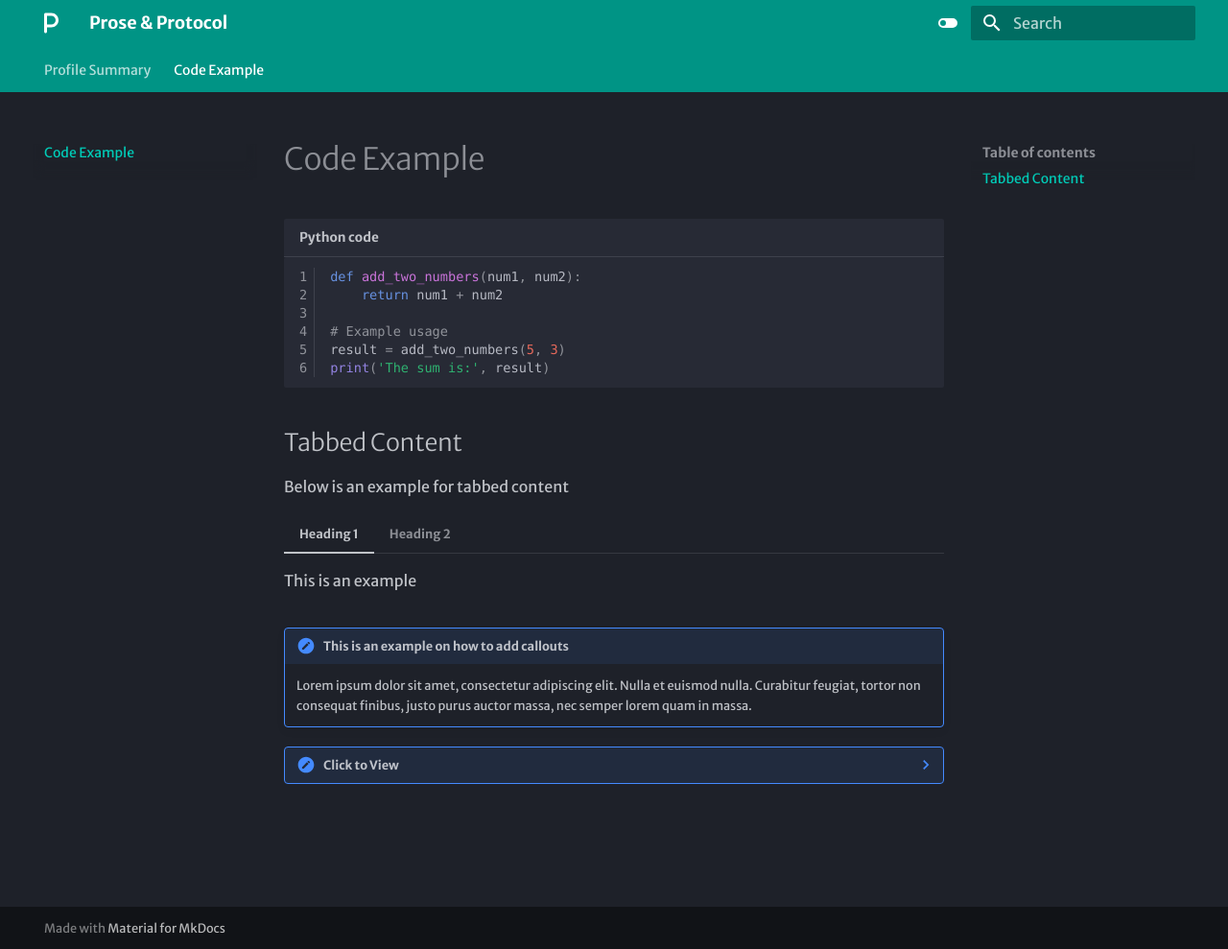
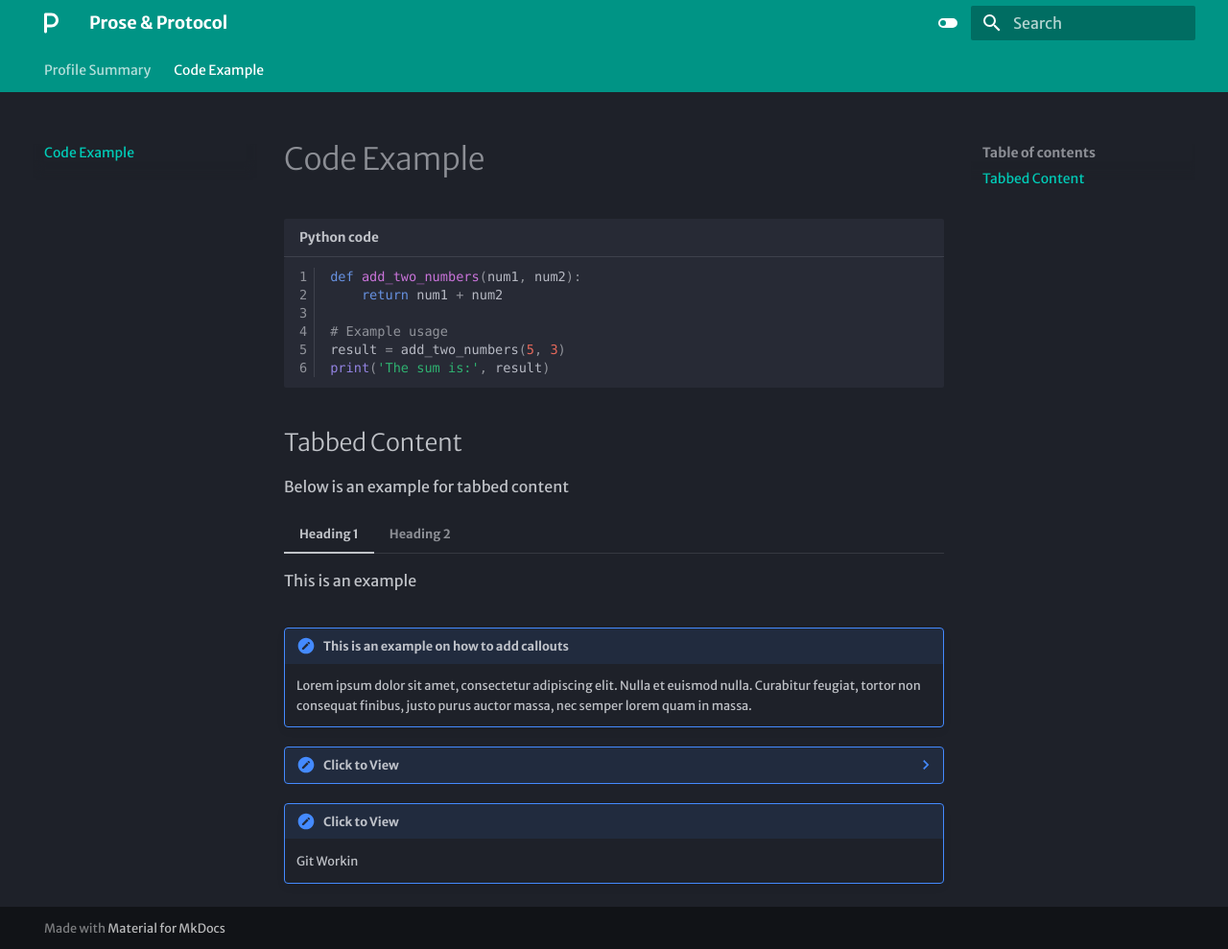
Before and after one commit to PoojaDevan/pdevan-mkdocs, an MkDocs documentation site: the page built from docs/Codex.md, in a window 1280 px wide and 989 px high. Shown: the whole window at 96% size. Built offline with MkDocs 1.6.1 and Material for MkDocs 9.7.7, drawn with Linux system fonts in a browser that asks for light colours; some web fonts are replaced.

Commit message:
Checking git

```diff
--- a/docs/Codex.md
+++ b/docs/Codex.md
@@ -31,3 +31,6 @@ Below is an example for tabbed content
     Lorem ipsum dolor sit amet, consectetur adipiscing elit. Nulla et euismod
     nulla. Curabitur feugiat, tortor non consequat finibus, justo purus auctor
     massa, nec semper lorem quam in massa.
+
+!!! note "Click to View"
+    Git Workin
```
